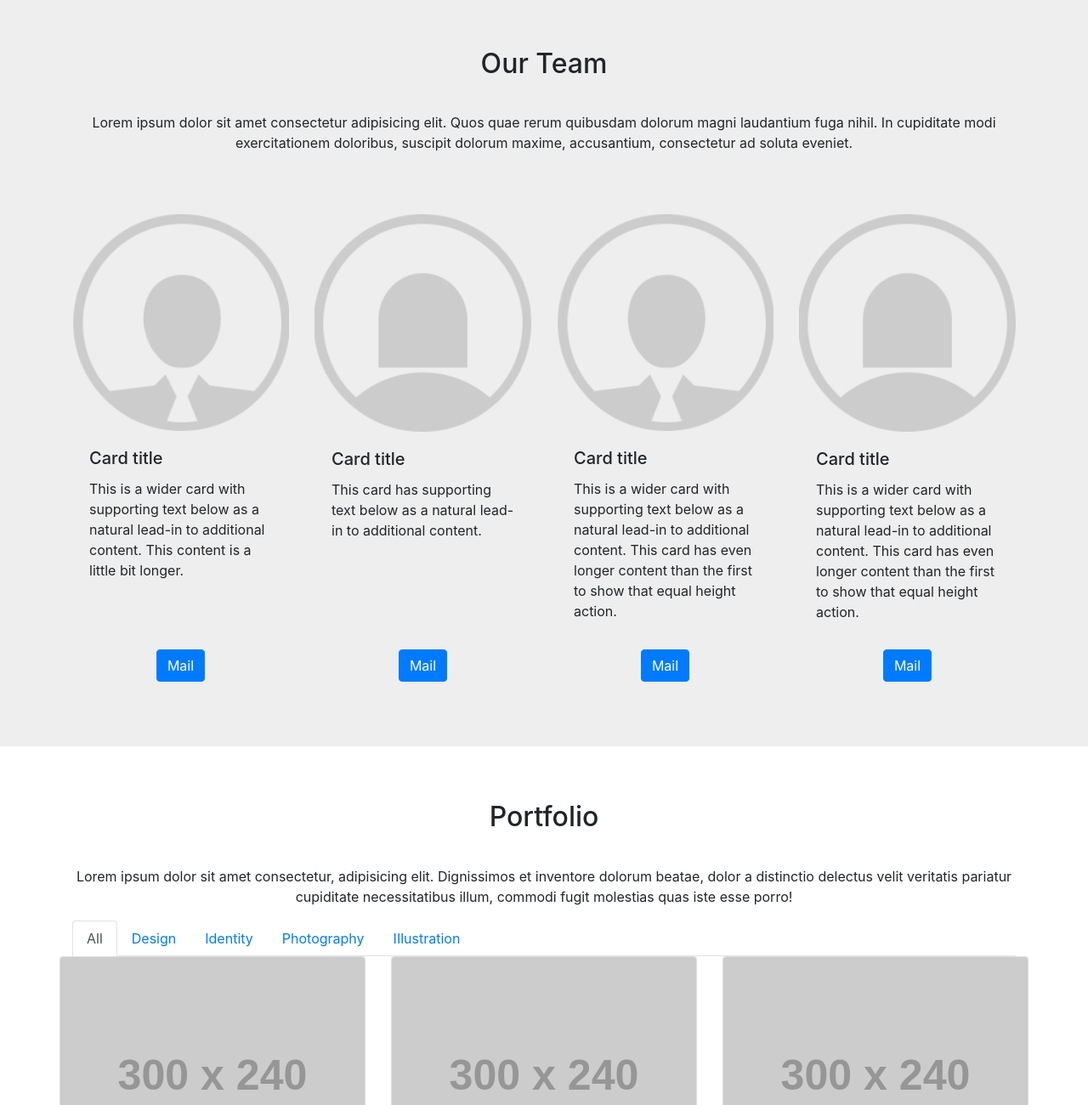
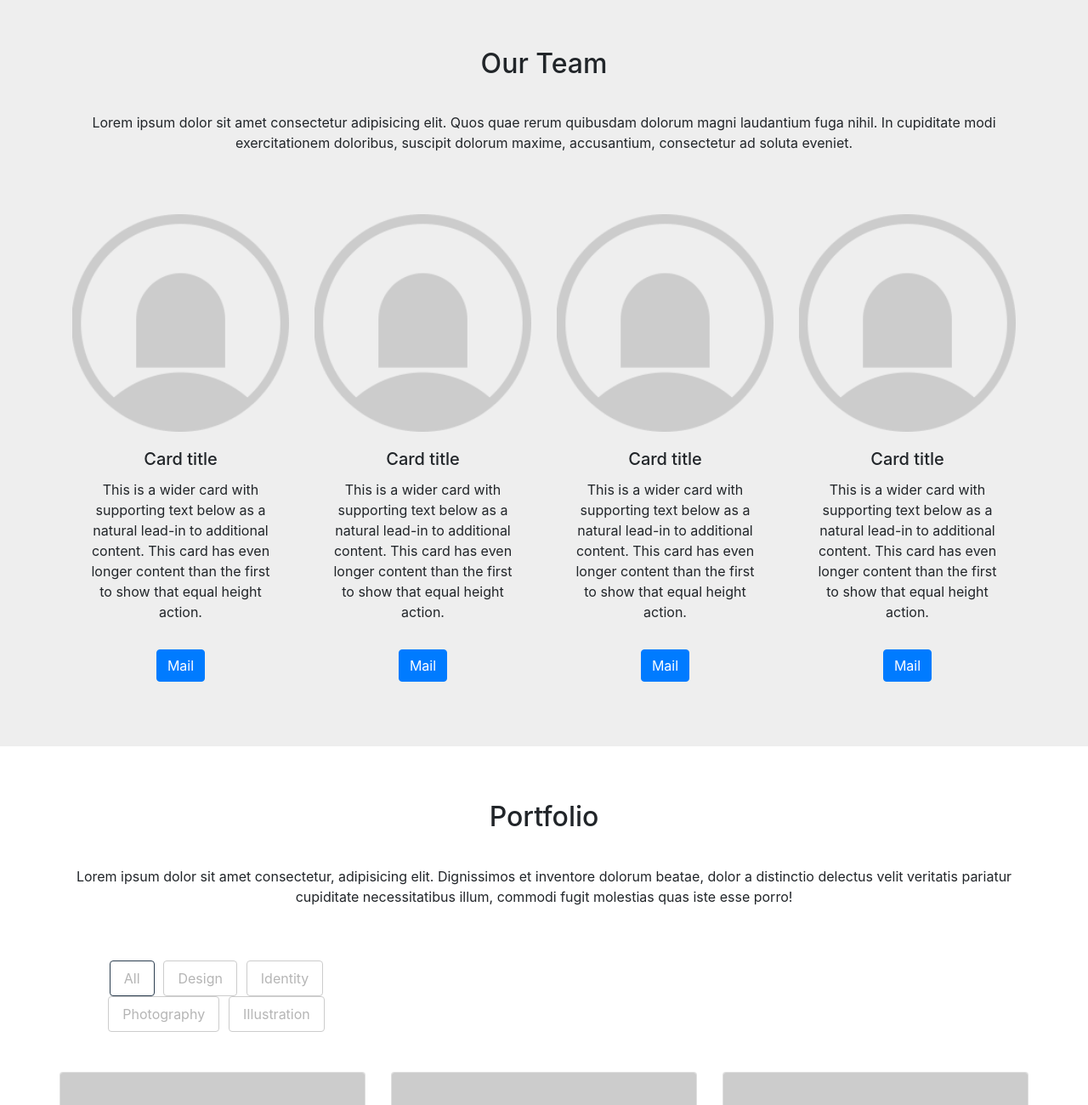
Before and after one commit to NatyHat/first-project, a plain HTML site: page index.html in a window 1280 px wide. Shown: the part 1500-2800 px from the top of the page at 85% size. Drawn offline with nearby package versions, Linux system fonts and the light colour scheme; placeholder pictures from the web are drawn by us.

Commit message:
actualizacion de portfolio

```diff
--- a/index.html
+++ b/index.html
@@ -71,42 +71,50 @@
           <p>Lorem ipsum dolor sit amet consectetur adipisicing elit. Quos quae rerum quibusdam dolorum magni laudantium fuga nihil. In cupiditate modi exercitationem doloribus, suscipit dolorum maxime, accusantium, consectetur ad soluta eveniet.</p>
         </div>
       </div>
-      <div class="card-deck">
+      <div class="row text-center">
+        <div class="col-sm-6 col-md-3">
           <div class="card">
-          <img class="card-img-top" src="man-icon.png" alt="Card image cap">
+            <img class="card-img-top" src="woman-icon.png" alt="Card image cap">
             <div class="card-body">
               <h5 class="card-title">Card title</h5>
-            <p class="card-text">This is a wider card with supporting text below as a natural lead-in to additional content. This content is a little bit longer.</p>
+              <p class="card-text">This is a wider card with supporting text below as a natural lead-in to additional content. This card has even longer content than the first to show that equal height action.</p>
             </div>
             <div class="card-footer text-center">
               <a href="#" class="btn btn-primary">Mail</a>
             </div>
           </div>
+        </div>
+        <div class="col-sm-6 col-md-3">
           <div class="card">
             <img class="card-img-top" src="woman-icon.png" alt="Card image cap">
             <div class="card-body">
               <h5 class="card-title">Card title</h5>
-            <p class="card-text">This card has supporting text below as a natural lead-in to additional content.</p>
+              <p class="card-text">This is a wider card with supporting text below as a natural lead-in to additional content. This card has even longer content than the first to show that equal height action.</p>
             </div>
             <div class="card-footer text-center">
               <a href="#" class="btn btn-primary">Mail</a>
             </div>
           </div>
+        </div>
+        <div class="col-sm-6 col-md-3">
           <div class="card">
-          <img class="card-img-top" src="man-icon.png" alt="Card image cap">
+            <img class="card-img-top" src="woman-icon.png" alt="Card image cap">
             <div class="card-body">
               <h5 class="card-title">Card title</h5>
               <p class="card-text">This is a wider card with supporting text below as a natural lead-in to additional content. This card has even longer content than the first to show that equal height action.</p>
             </div>
             <div class="card-footer text-center">
-            <a href="#" class="btn  btn-primary">Mail</a>
+              <a href="#" class="btn btn-primary">Mail</a>
             </div>
           </div>
+        </div>
+        <div class="col-sm-6 col-md-3">
           <div class="card">
             <img class="card-img-top" src="woman-icon.png" alt="Card image cap">
             <div class="card-body">
               <h5 class="card-title">Card title</h5>
               <p class="card-text">This is a wider card with supporting text below as a natural lead-in to additional content. This card has even longer content than the first to show that equal height action.</p>
+            </div>
           </div>
             <div class="card-footer text-center">
               <a href="#" class="btn btn-primary">Mail</a>
@@ -126,8 +134,8 @@
       </div>
     </div>
     <div class="row text-justify">
-      <div class="col-sm-12">
-        <ul class="nav nav-tabs">
+      <div class="col-sm-12 col-md-4 ">
+        <ul class="nav nav-pills justify-content-center">
           <li class="nav-item">
           <a class="nav-link active" href="#">All</a>
           </li>
--- a/main.css
+++ b/main.css
@@ -74,3 +74,32 @@ h2, h3, h4, h5 {
     background-color: transparent;
     border: none;
 }
+
+.nav-pills .nav-link.active {
+    color: #a7a7a7d8;
+    background-color: #fff;
+    border: 1px solid  #2c3e50;
+}
+
+.nav-pills .nav-link {
+    color: #a7a7a7d5;
+    border: 1px solid #cccccc;
+}
+
+.nav-link {
+    margin-right: 0.68rem;
+}
+
+.portfolio .nav {
+    margin-bottom: 2.9375rem;
+    margin-top: 2.9375rem;
+}
+
+
+.portfolio .card-deck {
+    padding-bottom: 3.5rem;
+}
+
+.portfolio .card-deck {
+    padding-bottom: 3.5rem;
+}
```
Lines whose indentation alone changed are shown as unchanged.
